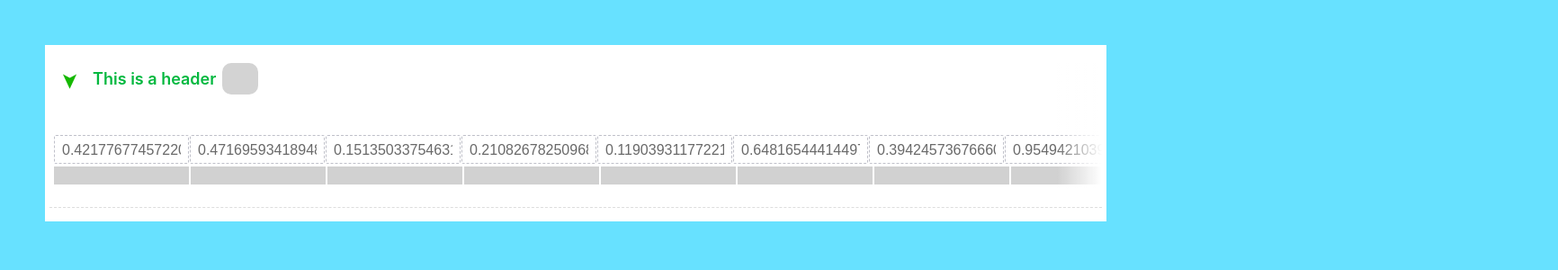
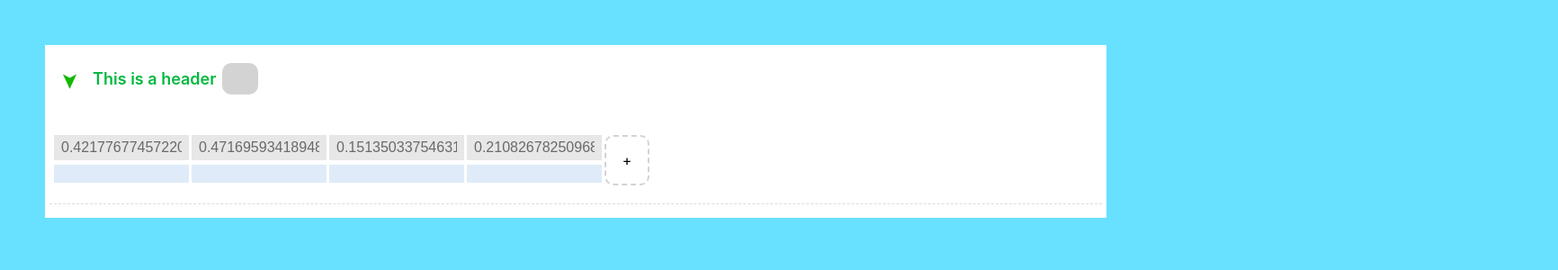
Before and after one commit to Ori-Roll/Projector, a React (Create React App) app: page / in a window 1280 px wide. Shown: the top 300 px of the page at 90% size, 1732 px wide, since content can reach past the window. Built offline with nearby package versions, Linux system fonts and the light colour scheme.

Commit message:
columns margins and more css tweaks

```diff
--- a/src/Components/Project/Tab/ColumnsHeadWrapper/ColumnHead/ColumnHead.module.css
+++ b/src/Components/Project/Tab/ColumnsHeadWrapper/ColumnHead/ColumnHead.module.css
@@ -4,17 +4,13 @@
 
 .column-content-wrapper {
 	position: relative;
-	background-color: rgb(255, 255, 255);
-	border: rgb(191, 192, 201) 1.2px dashed;
-	border-radius: 2px;
-	/* margin: 0 0 2px 0; */
-	padding: 2px 0 0px;
+	margin: 0 0 2px 0;
 	z-index: 3;
 }
 
 .column-head-item {
 	text-align: center;
-	background-color: rgb(255, 255, 255);
+	background-color: rgb(231, 231, 231);
 	color: rgb(105, 105, 105);
 	padding: 5px 8px 5px;
 	width: 100%;
--- a/src/Components/Project/Tab/ColumnsHeadWrapper/ColumnHead/ColumnHeadSpacer.js
+++ b/src/Components/Project/Tab/ColumnsHeadWrapper/ColumnHead/ColumnHeadSpacer.js
@@ -40,10 +40,6 @@ function ColumnHeadSpacer({ column, tabData, changeTabData, draggedColumn, setRe
 			});
 		}
 	}
-
-	/* function onMouseDown() {
-		console.log(column);
-	} */
 
 	function onStartResize() {
 		setResizedColumn(column);
--- a/src/Components/Project/Tab/Task/Cells/TextCell/TextCell.module.css
+++ b/src/Components/Project/Tab/Task/Cells/TextCell/TextCell.module.css
@@ -1,4 +1,4 @@
 .text-cell {
 	color: rgb(0, 0, 0); /* */
-	background-color: rgb(209, 209, 209); /* */
+	background-color: rgb(223, 235, 248); /* */
 }
--- a/src/Components/Project/Tab/Task/Task.module.css
+++ b/src/Components/Project/Tab/Task/Task.module.css
@@ -1,17 +1,14 @@
 .task {
 	display: flex;
-	height: 26px;
-	border-bottom: white 1px solid;
+	margin-bottom: 2px;
 }
 
 .cell-wrapper {
 	background: none;
 	transition: ease 100ms;
-	border-right: white 1px solid;
 }
 
 .pseudo-task {
-	margin: 4px 0 0;
 	background-color: rgb(0, 255, 42);
 	height: 26px;
 }
--- a/src/Components/defaults/index.js
+++ b/src/Components/defaults/index.js
@@ -1,7 +1,7 @@
 import { deepFreeze } from "../misc";
 
 const defaults = {
-	SPACER_WIDTH: "1px",
+	SPACER_WIDTH: "3px",
 	SPACER_WIDTH_ON_HOVER: "10px",
 	CELL_BACKGROUND_COLOR: "#e2e2e2",
 };
--- a/src/Components/misc/NewDataMakers.js
+++ b/src/Components/misc/NewDataMakers.js
@@ -13,13 +13,6 @@ function NewTab(type, project) {
 	const newTab = { id: makeKey(), name: "", columns: [], tasks: [], tasksQuerie: [] };
 	const normalTabColumnsTMP = [
 		/* "description", */ "text",
-		"text",
-		"text",
-		"text",
-		"text",
-		"text",
-		"text",
-		"text",
 		"text",
 		"text",
 		"text" /* , "status", "number", "stars" */,
```
